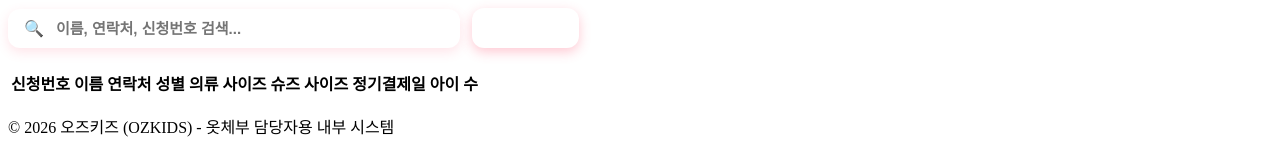
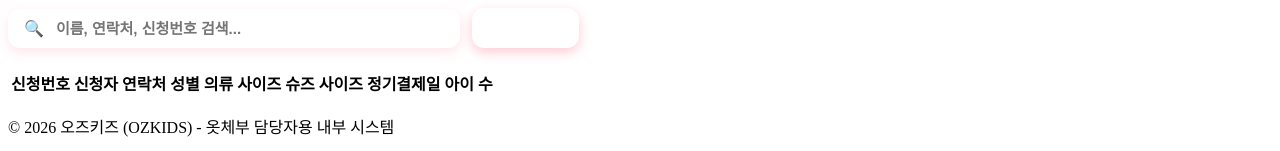
Before and after one commit to julia911211/OZKIZ-Coordination, a website built with Vite: page index.html in a window 1280 px wide. Shown: the part 2161-2312 px from the top of the page. Built offline with nearby package versions, Linux system fonts and the light colour scheme; a script that the page names is missing.

Commit message:
fix: rename column header 이름 → 신청자

```diff
--- a/index.html
+++ b/index.html
@@ -121,7 +121,7 @@
                 <thead>
                   <tr>
                     <th>신청번호</th>
-                    <th>이름</th>
+                    <th>신청자</th>
                     <th>연락처</th>
                     <th>성별</th>
                     <th>의류 사이즈</th>
```
